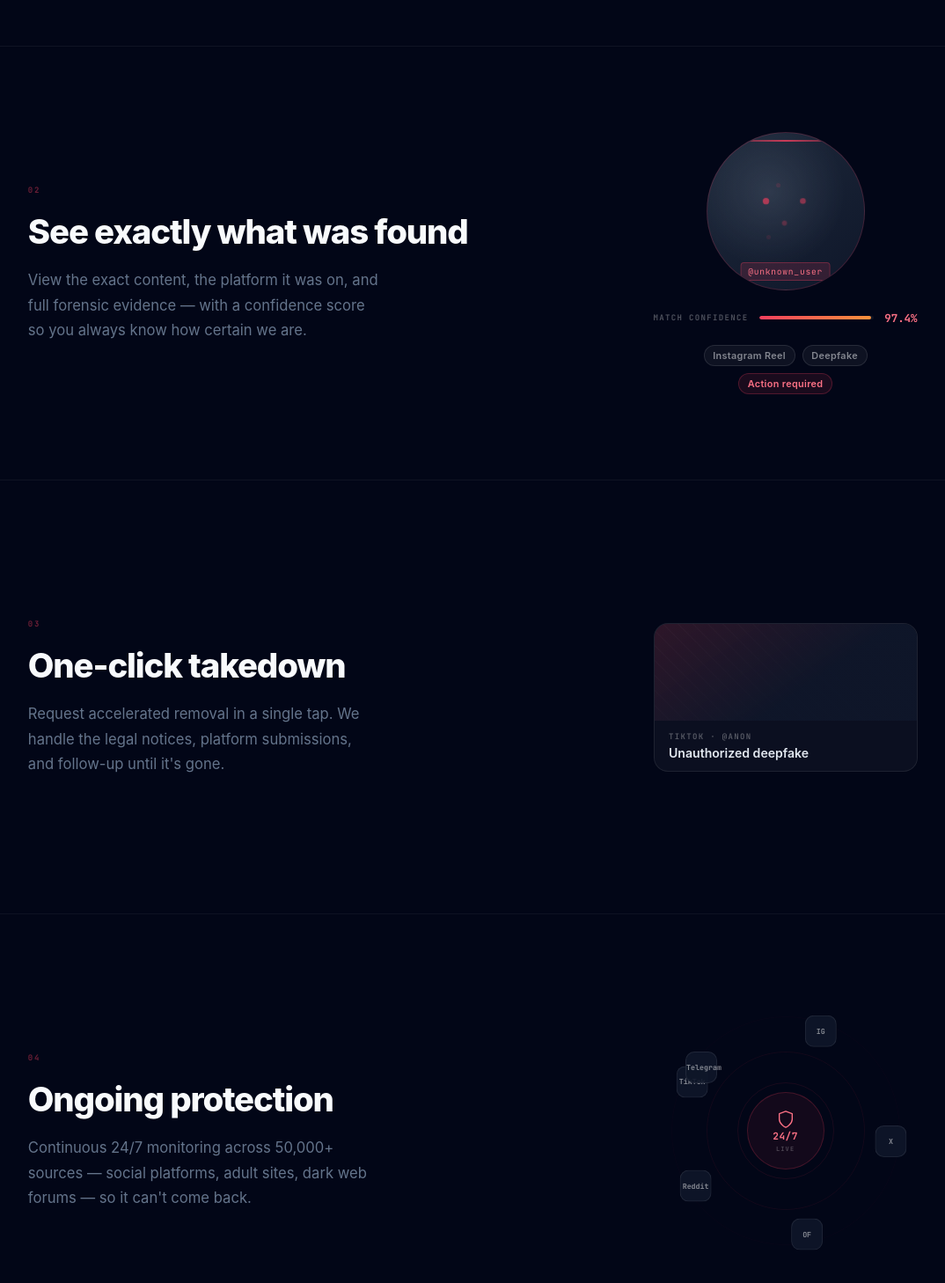
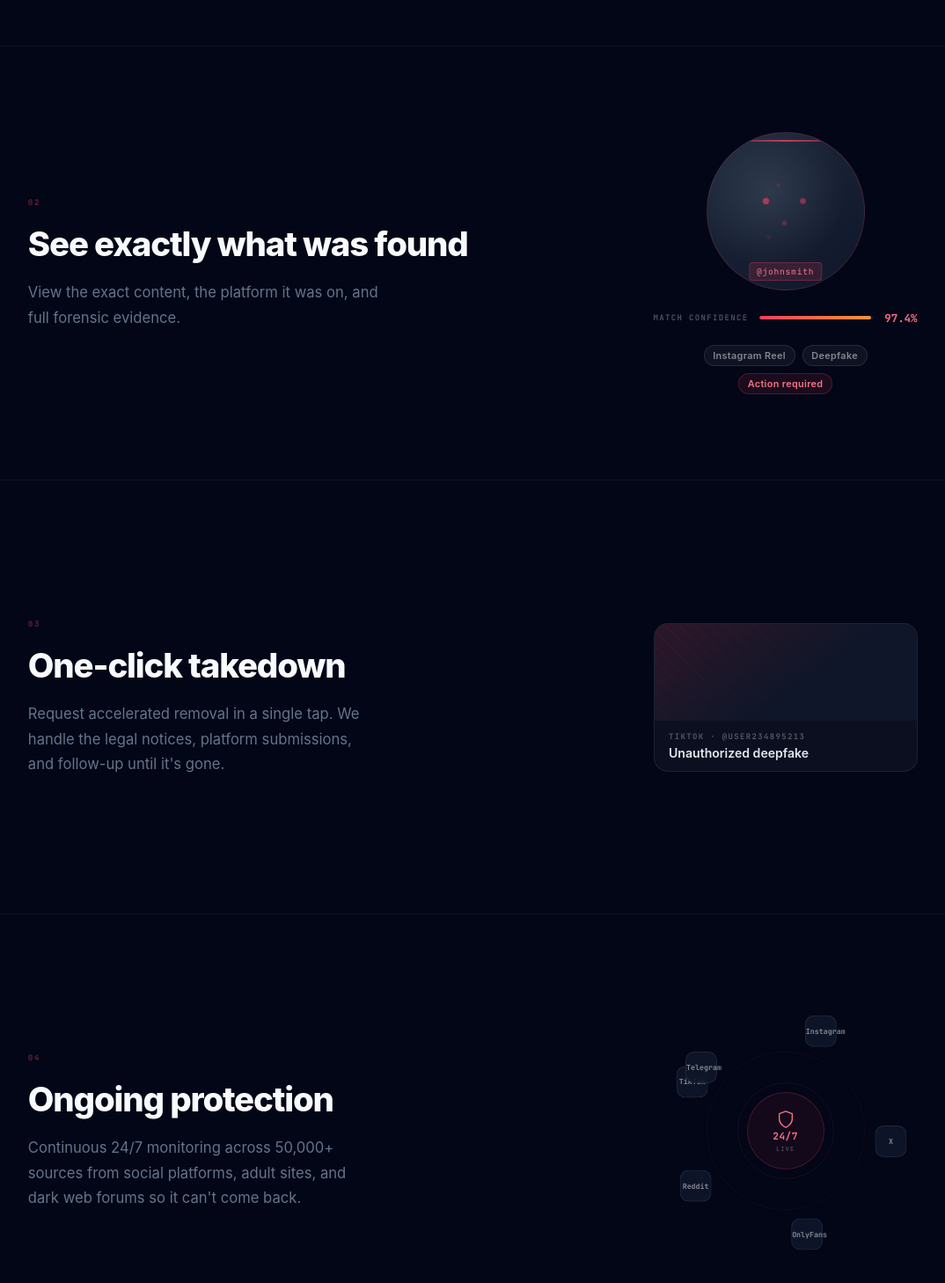
Before and after one commit to JoshPopov/framewatch, a React (Vite) app: page / in a window 1280 px wide. Shown: the part 5981-7439 px from the top of the page at 88% size, without its empty margins (45-1119 px from the left). Built offline with nearby package versions, Linux system fonts and the light colour scheme; a web font is replaced by a local one.

Commit message:
Update main.jsx

```diff
--- a/src/main.jsx
+++ b/src/main.jsx
@@ -706,7 +706,7 @@ function App() {
               <div className="nf-feature-text">
                 <span className="nf-num badge-font">02</span>
                 <h3 className="nf-feature-title">See exactly what was found</h3>
-                <p className="nf-feature-body">View the exact content, the platform it was on, and full forensic evidence — with a confidence score so you always know how certain we are.</p>
+                <p className="nf-feature-body">View the exact content, the platform it was on, and full forensic evidence.</p>
               </div>
               <div className="nf-feature-vis">
                 <div className="nf-scan-vis">
@@ -721,7 +721,7 @@ function App() {
                     <div className="nf-scan-dot d3"></div>
                     <div className="nf-scan-dot d4"></div>
                     <div className="nf-scan-dot d5"></div>
-                    <span className="nf-scan-label">@unknown_user</span>
+                    <span className="nf-scan-label">@johnsmith</span>
                   </div>
                   <div className="nf-confidence-bar">
                     <span className="nf-confidence-label badge-font">Match Confidence</span>
@@ -751,7 +751,7 @@ function App() {
                   <div className="nf-content-card">
                     <div className="nf-content-card-img"></div>
                     <div className="nf-content-card-info">
-                      <span className="nf-content-card-platform badge-font">TikTok · @anon</span>
+                      <span className="nf-content-card-platform badge-font">TikTok · @user234895213</span>
                       <span className="nf-content-card-title">Unauthorized deepfake</span>
                     </div>
                     <div className="nf-content-card-dismiss">
@@ -771,7 +771,7 @@ function App() {
               <div className="nf-feature-text">
                 <span className="nf-num badge-font">04</span>
                 <h3 className="nf-feature-title">Ongoing protection</h3>
-                <p className="nf-feature-body">Continuous 24/7 monitoring across 50,000+ sources — social platforms, adult sites, dark web forums — so it can&apos;t come back.</p>
+                <p className="nf-feature-body">Continuous 24/7 monitoring across 50,000+ sources from social platforms, adult sites, and dark web forums so it can&apos;t come back.</p>
               </div>
               <div className="nf-feature-vis">
                 <div className="nf-shield-vis">
@@ -787,7 +787,7 @@ function App() {
                   <div className="nf-shield-ring r1" aria-hidden="true"></div>
                   <div className="nf-shield-ring r2" aria-hidden="true"></div>
                   <div className="nf-shield-ring r3" aria-hidden="true"></div>
-                  {["TikTok","IG","X","OF","Reddit","Telegram"].map((p, i) => (
+                  {["TikTok","Instagram","X","OnlyFans","Reddit","Telegram"].map((p, i) => (
                     <div className="nf-platform-dot" key={p} style={{"--pi": i, "--ptotal": 6}}>
                       <span>{p}</span>
                     </div>
```
